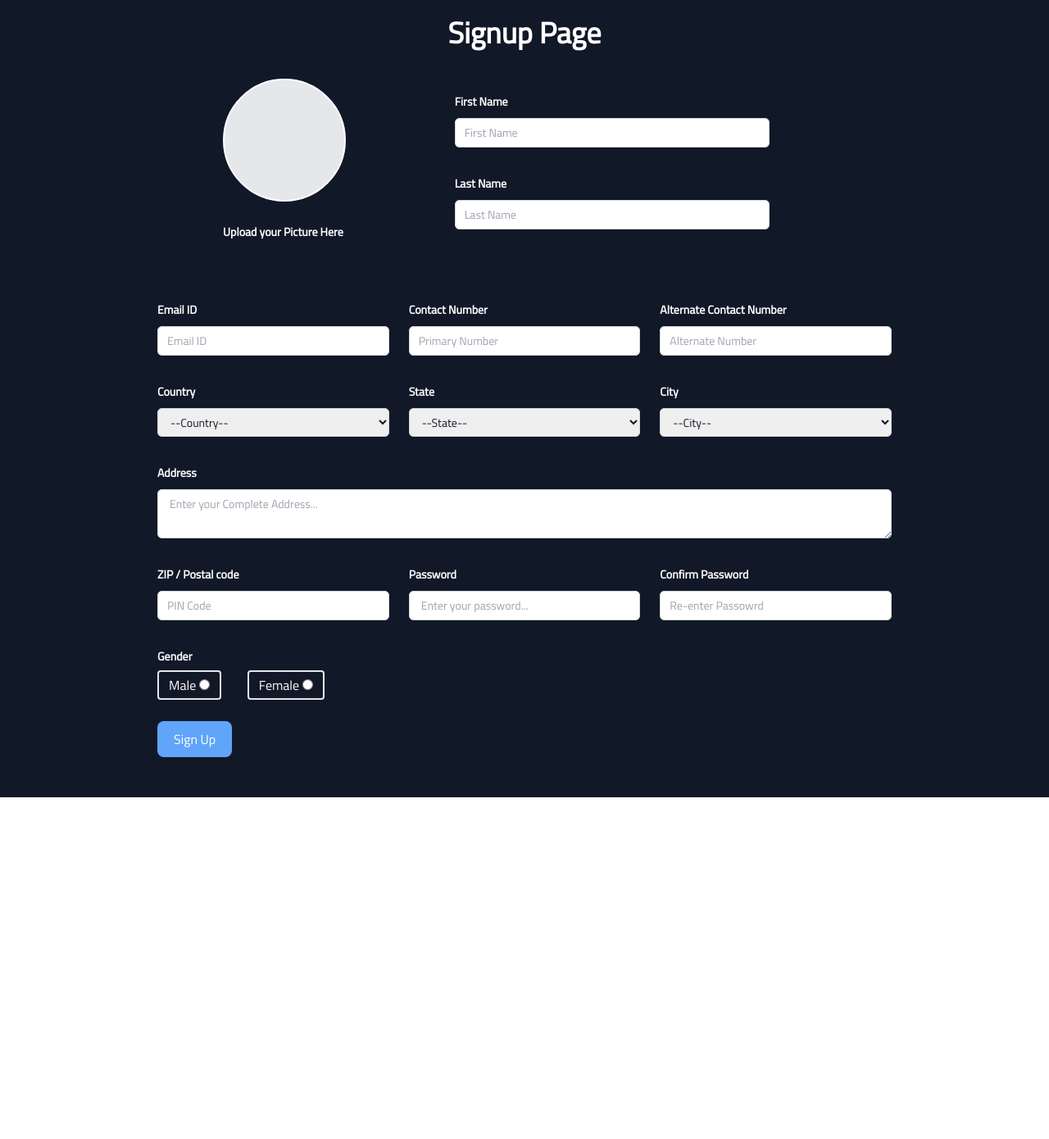
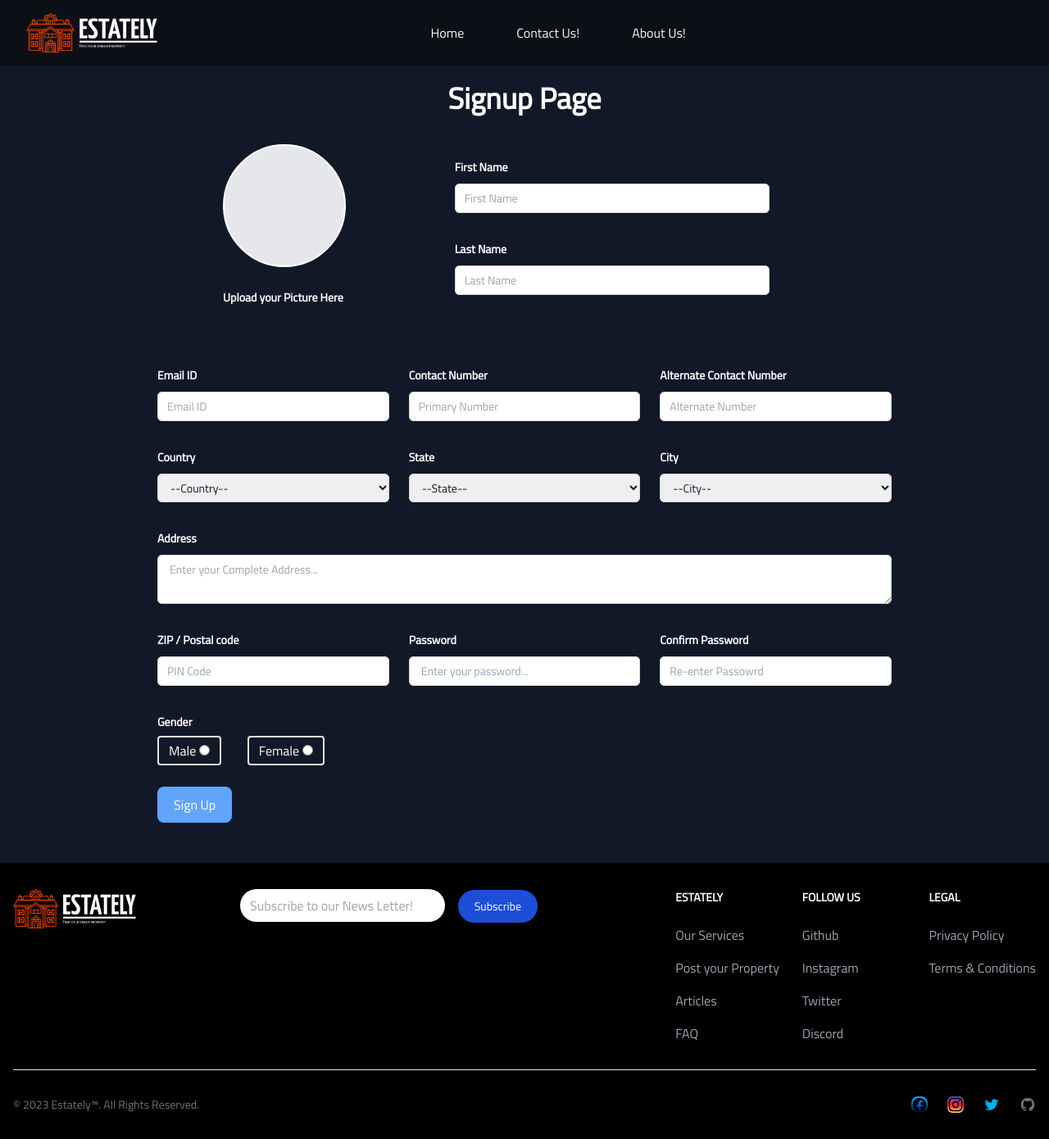
Before and after one commit to yashanktiwari/Mini_Project_II, a React (Create React App) app in the folder frontend/: page /signupr in a window 1280 px wide. Shown: the whole page at 82% size. Before the commit the page ends 973 px from the top, so only its background shows below. Built offline with nearby package versions, Linux system fonts and the light colour scheme.

Commit message:
Added Navbar and Footer in Signup Page

```diff
--- a/frontend/src/Components/Signup.js
+++ b/frontend/src/Components/Signup.js
@@ -358,8 +358,8 @@ const Signup = ({ retailer }) => {
                             />
                         </div>
 
-                        <div className="sm:grid-rows-1 md:col-span-3 ml-[4rem]">
-                            <div className="md:col-span-3 my-[2rem]">
+                        <div className="md:col-span-3 ml-[4rem]">
+                            <div className="sm:col-span-2 md:col-span-3 my-[2rem]">
                                 <label
                                     htmlFor="first-name"
                                     className="block text-sm leading-6 text-white font-semibold"
@@ -382,7 +382,7 @@ const Signup = ({ retailer }) => {
                                 </div>
                             </div>
 
-                            <div className="md:col-span-3">
+                            <div className="sm:col-span-2 md:col-span-3">
                                 <label
                                     htmlFor="last-name"
                                     className="block text-sm leading-6 text-white font-semibold"
@@ -651,7 +651,8 @@ const Signup = ({ retailer }) => {
                                 >
                                     Gender
                                 </label>
-                                <span className="text-white border-2 rounded px-3 py-1 mr-[2rem]">Male{"  "}
+                                <span className="text-white border-2 rounded px-3 py-1 mr-[2rem]">
+                                    Male{"  "}
                                     <input
                                         type="radio"
                                         name="gender"
@@ -662,9 +663,9 @@ const Signup = ({ retailer }) => {
                                         }}
                                         required
                                     />
-                </span>
+                                </span>
                                 <span className="text-white border-2 rounded px-3 py-1">
-                Female{"  "}
+                                    Female{"  "}
                                     <input
                                         type="radio"
                                         name="gender"
--- a/frontend/src/Pages/SignupPage.js
+++ b/frontend/src/Pages/SignupPage.js
@@ -1,13 +1,17 @@
 import Signup from "../Components/Signup";
+import HomeNavbar from "../Components/HomeNavbar";
+import Footer from "../Components/Footer";
 
 const SignupPage = ({retailer}) => {
 
     return (
         <>
+            <HomeNavbar/>
             <section className="bg-gray-900">
             {/* Write the html code here */}
             <Signup retailer={retailer}/>
             </section>
+            <Footer/>
         </>
     )
 };
```
